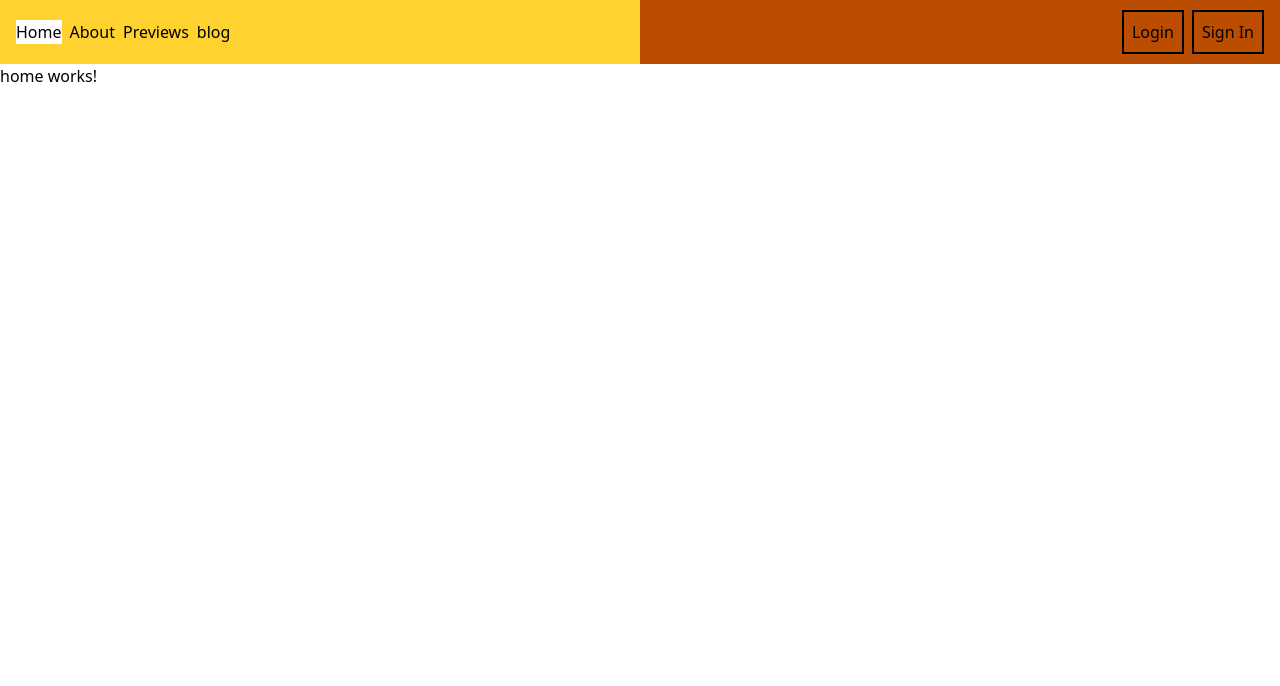
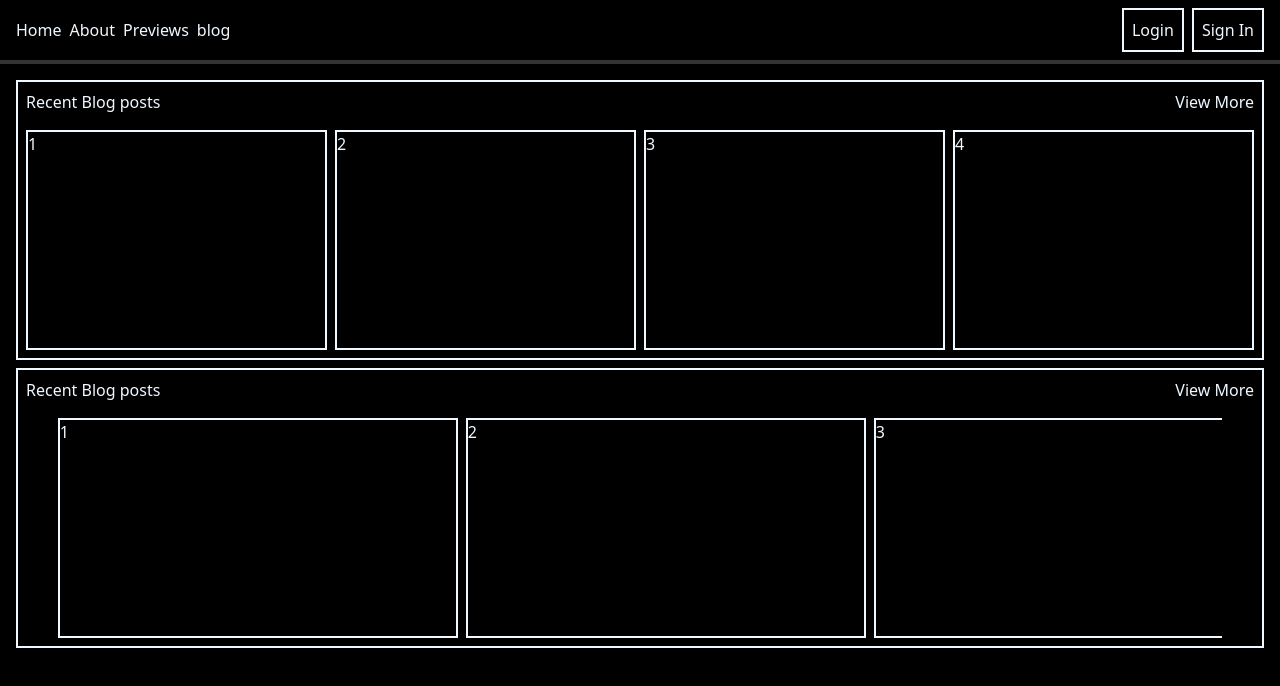
Before and after one commit to Honeybadger-png/my-library, an Angular app: page / in a window 1280 px wide. Shown: the top 686 px of the page. Built offline with nearby package versions, Linux system fonts and the light colour scheme.

Commit message:
working on the structure of homepage

```diff
--- a/src/app/app.component.html
+++ b/src/app/app.component.html
@@ -1,2 +1,5 @@
 <app-navigation></app-navigation>
-<router-outlet />
+
+<div class="m-4">
+    <router-outlet />
+</div>
--- a/src/app/home/home.component.html
+++ b/src/app/home/home.component.html
@@ -1,2 +1,37 @@
 
-<p>home works!</p>
+<div class="flex flex-col h-[35vh] border-2">
+    <div class="flex flex-row justify-between m-2">
+        <h1>Recent Blog posts</h1>
+        <h1>View More</h1>
+    </div>
+    <div class="flex flex-row p-2 gap-2 h-full">
+        @for(blog of newBlogs;track blog.id; let index = $index){
+            <div class="border-2 w-[25%]">
+                {{index+1}}
+            </div>
+        }
+    </div>
+</div>
+<div class="flex flex-col h-[35vh] border-2 mt-2">
+    <div class="flex flex-row justify-between m-2">
+        <h1>Recent Blog posts</h1>
+        <h1>View More</h1>
+    </div>
+    <div class="flex flex-row p-2 gap-2 h-full w-full ">
+        <div class="w-[25px]">
+
+        </div>
+        <div class="flex  overflow-hidden w-full">
+            <div class="relative flex flex-row h-full gap-2">
+                @for(seasonBook of currentSeasonBooks;track seasonBook.id; let index = $index){
+                    <div class="border-2 w-[400px]">
+                        {{index+1}}
+                    </div>
+                }
+            </div>
+        </div>
+        <div class="w-[25px]">
+
+        </div>
+    </div>
+</div>
--- a/src/app/home/home.component.ts
+++ b/src/app/home/home.component.ts
@@ -10,4 +10,43 @@ import { Component } from '@angular/core';
 })
 export class HomeComponent {
 
+  newBlogs = [
+    {
+      id : 1
+    },
+    {
+      id : 2
+    },
+    {
+      id : 3
+    },
+    {
+      id : 4
+    },
+  ];
+
+  currentSeasonBooks = [
+    {
+      id: 1,
+    },
+    {
+      id: 2,
+    },
+    {
+      id: 3,
+    },
+    {
+      id: 4,
+    },
+    {
+      id: 5,
+    },
+    {
+      id: 6,
+    },
+    {
+      id: 7,
+    }
+  ]
+
 }
--- a/src/app/navigation/navigation.component.html
+++ b/src/app/navigation/navigation.component.html
@@ -1,8 +1,8 @@
-<nav class=" bg-amber-700 w-full h-[8%]">
+<nav class="w-full h-[8%] border-b-4 border-[#333333]">
     <div class="flex flex-row h-full justify-between">
-        <div class="h-full w-[50%] bg-amber-300" >
+        <div class="h-full w-[50%]" >
             <ul class="flex h-full items-center gap-2 mx-4">
-                <li class="bg-white cursor-pointer" routerLink="">Home</li>
+                <li class="cursor-pointer" routerLink="">Home</li>
                 <li>About</li>
                 <li>Previews</li>
                 <li>blog</li>
--- a/src/styles.css
+++ b/src/styles.css
@@ -5,5 +5,6 @@ html,body {
     top: 0;
     left: 0;
     height: 100%;
-
+    background-color: black;
+    color: aliceblue;
 }
```
